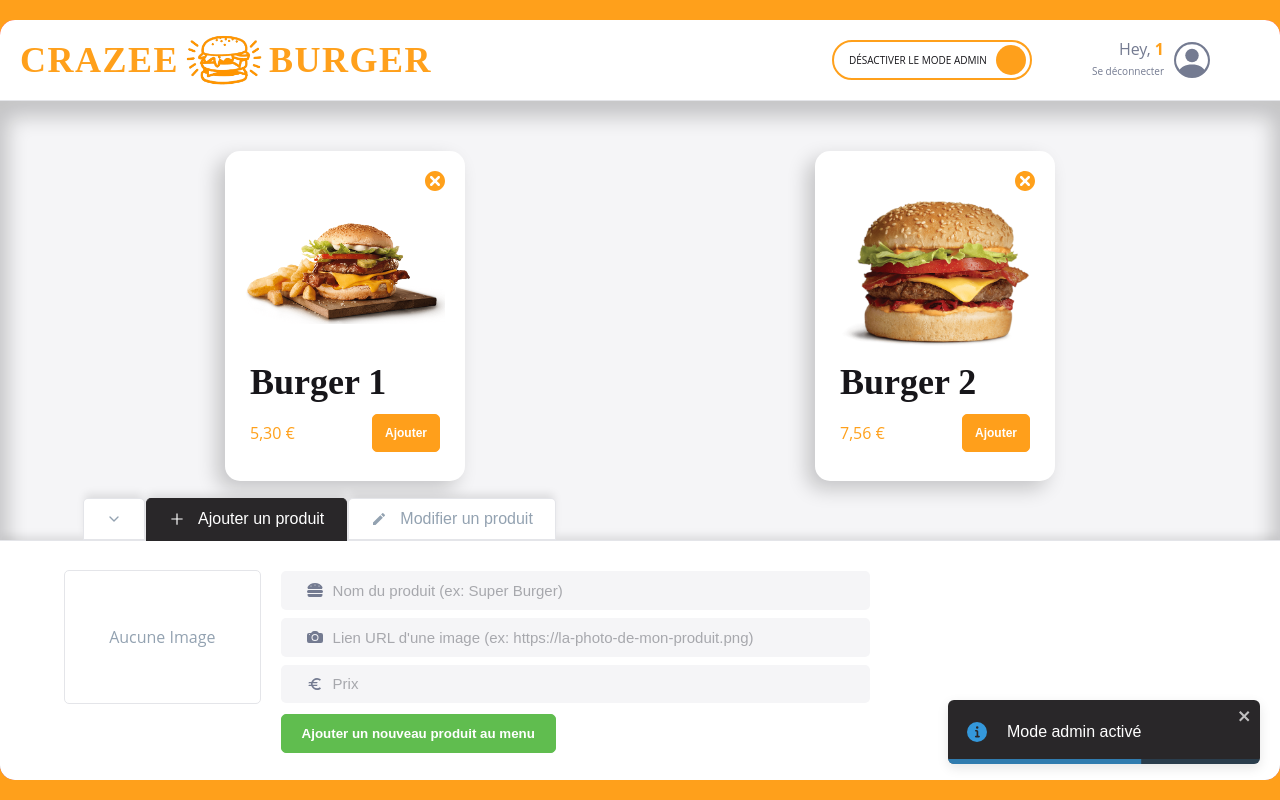
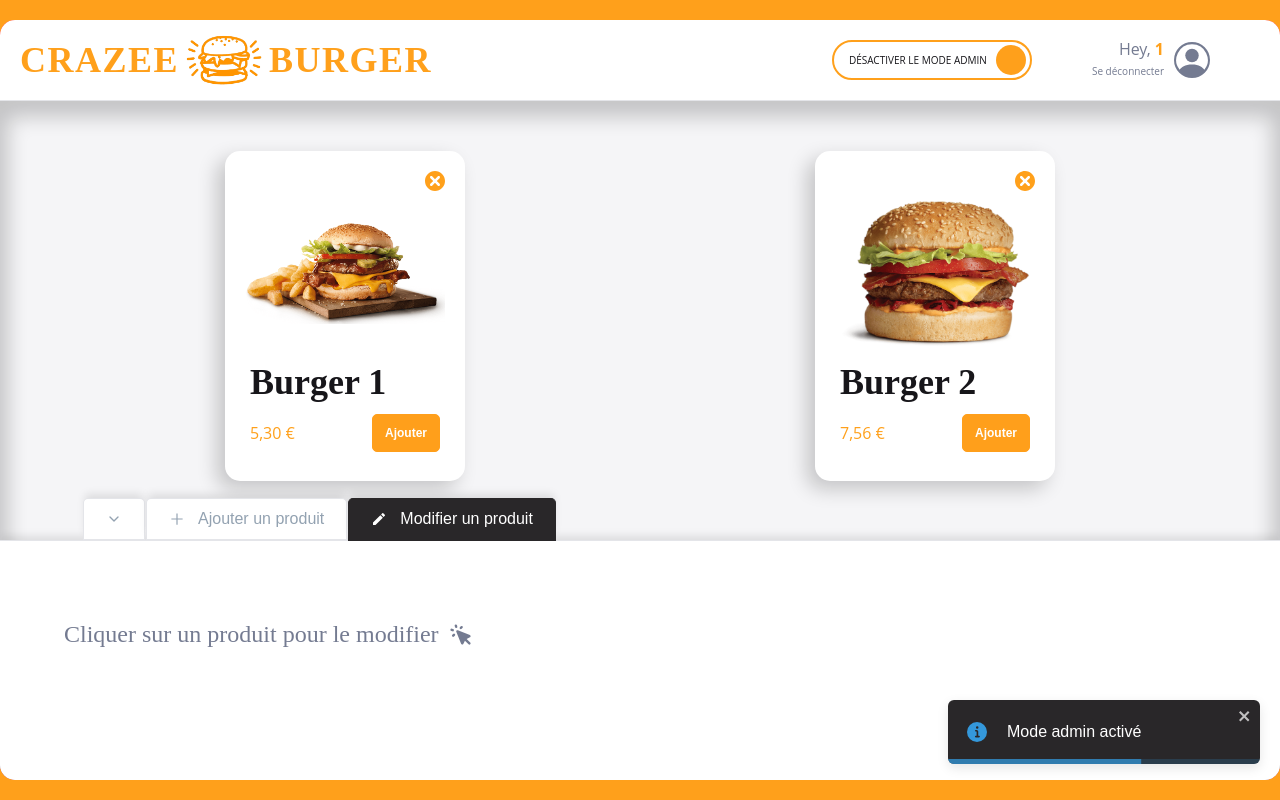
Before and after one commit to AzN-StaR27/crazee-burger, a React app: page /order/1 in a window 1280 px wide. Both pictures are taken after a click on the label 931 px from the left and 60 px from the top of the page. Built offline with nearby package versions, Linux system fonts and the light colour scheme; the HTML template or start-up script is replaced by a standard one.

Commit message:
💄 F09 : ADMIN > EditForm > Add HintMessage

```diff
--- a/src/components/pages/order/Main/MainRightSide/Admin/AdminPanel/EditForm.jsx
+++ b/src/components/pages/order/Main/MainRightSide/Admin/AdminPanel/EditForm.jsx
@@ -1,5 +1,10 @@
 import React from "react";
+import HintMessage from "./HintMessage";
 
 export default function EditForm() {
-  return <div>EditForm</div>;
+  return (
+    <div>
+      <HintMessage />
+    </div>
+  );
 }
--- /dev/null
+++ b/src/components/pages/order/Main/MainRightSide/Admin/AdminPanel/HintMessage.jsx
@@ -0,0 +1,28 @@
+import React from "react";
+import styled from "styled-components";
+import { HiCursorClick } from "react-icons/hi";
+import { theme } from "../../../../../../../theme";
+
+export default function HintMessage() {
+  return (
+    <HintMessageStyled>
+      <span className="hint">Cliquer sur un produit pour le modifier</span>
+      <HiCursorClick />
+    </HintMessageStyled>
+  );
+}
+
+const HintMessageStyled = styled.div`
+  display: flex;
+  align-items: center;
+  font-family: ${theme.fonts.family.stylish};
+  font-size: ${theme.fonts.size.P3};
+  color: ${theme.colors.greyBlue};
+
+  position: relative;
+  top: 50px;
+
+  span {
+    margin-right: 10px;
+  }
+`;
--- a/src/components/pages/order/Main/MainRightSide/Menu/Menu.jsx
+++ b/src/components/pages/order/Main/MainRightSide/Menu/Menu.jsx
@@ -7,7 +7,7 @@ import OrderContext from "../../../../../../context/OrderContext.jsx";
 import EmptyMenuClient from "./EmptyMenuClient.jsx";
 import EmptyMenuAdmin from "./EmptyMenuAdmin.jsx";
 
-const IMAGE_BY_DEFAULT = "../../../../../public/images/coming-soon.png";
+const IMAGE_BY_DEFAULT = "/images/coming-soon.png";
 
 export default function Menu() {
   const { menu, isModeAdmin, handleDelete, resetMenu } =
--- a/src/components/pages/order/OrderPage.jsx
+++ b/src/components/pages/order/OrderPage.jsx
@@ -15,7 +15,7 @@ export default function OrderPage() {
   //collapse pour onglet réduit
   const [isAddSelected, setIsAddSelected] = useState(false);
   const [isEditSelected, setIsEditSelected] = useState(false);
-  const [currentTabSelected, setCurrentTabSelected] = useState("add");
+  const [currentTabSelected, setCurrentTabSelected] = useState("edit");
   const [menu, setMenu] = useState(fakeMenu.SMALL);
   const [newProduct, setNewProduct] = useState(EMPTY_PRODUCT);
 
--- a/src/theme/index.js
+++ b/src/theme/index.js
@@ -16,7 +16,7 @@ const colors = {
   greyDark: "#6f737e",
   greyBlue: "#747b91",
   loginLine: "#f56a2c",
-}
+};
 
 const spacing = {
   xxs: "4px",
@@ -26,7 +26,7 @@ const spacing = {
   lg: "32px",
   xl: "52px",
   xxl: "84px",
-}
+};
 
 const fonts = {
   size: {
@@ -50,20 +50,23 @@ const fonts = {
     bold: 700,
     heavy: 800,
   },
-}
-const gridUnit = 8
+  family: {
+    stylish: `"Amatic SC", cursive`,
+  },
+};
+const gridUnit = 8;
 const borderRadius = {
   subtle: 1,
   round: "5px",
   extraRound: "15px",
   circle: "50%",
-}
+};
 
 const shadows = {
   subtle: "0px -6px 8px -2px rgba(0, 0, 0, 0.1)",
   medium: "-8px 8px 20px 0px rgb(0 0 0 / 20%)",
   strong: "0px 8px 20px 8px rgba(0, 0, 0, 0.2) inset",
-}
+};
 
 export const theme = {
   colors,
@@ -72,4 +75,4 @@ export const theme = {
   borderRadius,
   shadows,
   spacing,
-}
+};
```
